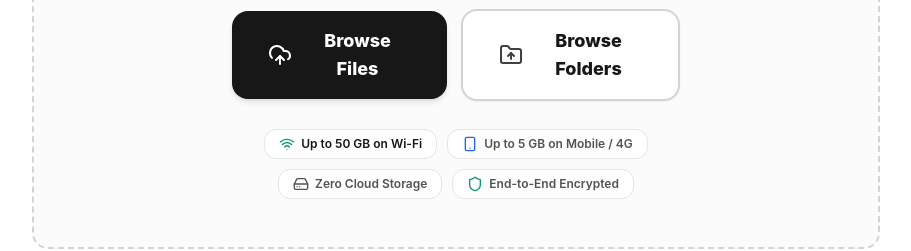
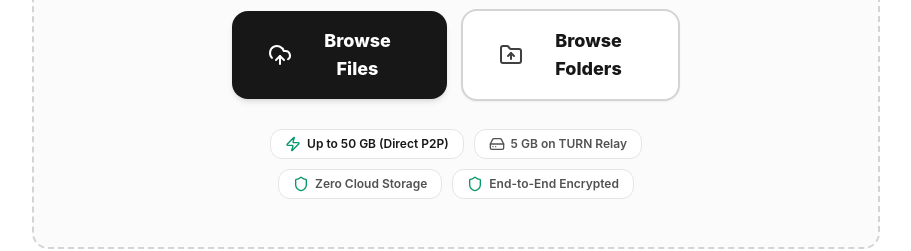
Before and after one commit to AhmedKhalid0/peerwarp, a Next.js app in the folder client/: page / in a window 1280 px wide. Shown: the part 800-1051 px from the top of the page, without its empty margins (184-1095 px from the left). Built offline with nearby package versions, Linux system fonts and the light colour scheme.

Commit message:
feat: clarify 50GB limit for any direct P2P connection without Hetzner TURN

```diff
--- a/client/src/app/page.tsx
+++ b/client/src/app/page.tsx
@@ -48,13 +48,13 @@ export default function HomePage() {
   const [joinCodeInput, setJoinCodeInput] = useState("");
   const [canInstallPwa, setCanInstallPwa] = useState(false);
   const [radarInvite, setRadarInvite] = useState<any | null>(null);
-  const MAX_WIFI_FILE_SIZE_BYTES = 50 * 1024 * 1024 * 1024; // 50 GB
+  const MAX_DIRECT_FILE_SIZE_BYTES = 50 * 1024 * 1024 * 1024; // 50 GB
   const MAX_RELAY_FILE_SIZE_BYTES = 5 * 1024 * 1024 * 1024; // 5 GB
   const [sizeWarning, setSizeWarning] = useState<string | null>(null);
 
   const handleFilesSelected = (newFiles: File[]) => {
     setSizeWarning(null);
-    const oversized = newFiles.find((f) => f.size > MAX_WIFI_FILE_SIZE_BYTES);
+    const oversized = newFiles.find((f) => f.size > MAX_DIRECT_FILE_SIZE_BYTES);
     if (oversized) {
       alert(`The file "${oversized.name}" exceeds the maximum limit of 50 GB.`);
       return;
@@ -63,7 +63,7 @@ export default function HomePage() {
     const large = newFiles.find((f) => f.size > MAX_RELAY_FILE_SIZE_BYTES);
     if (large) {
       setSizeWarning(
-        `⚡ Note: "${large.name}" is over 5 GB. Files over 5 GB transfer at maximum hardware speed directly over local Wi-Fi up to 50 GB. Mobile / Cloud TURN relay is disabled for files over 5 GB.`
+        `⚡ Note: "${large.name}" is over 5 GB. Large files (up to 50 GB) transfer directly peer-to-peer (on local Wi-Fi or direct internet) without server relay. If devices require the Hetzner TURN relay server, files are capped at 5 GB.`
       );
     }
 
@@ -280,7 +280,7 @@ export default function HomePage() {
 
           if (isRelay && current.file.size > MAX_RELAY_FILE_SIZE_BYTES) {
             throw new Error(
-              `Transfer blocked: "${current.name}" exceeds the 5 GB mobile / cloud TURN relay limit. Connect both devices to the same Wi-Fi network to transfer up to 50 GB directly.`
+              `Transfer blocked: "${current.name}" exceeds the 5 GB limit for TURN relay connections. Up to 50 GB is supported on any direct P2P connection (local Wi-Fi or direct internet) where the TURN relay server is not required.`
             );
           }
 
@@ -369,7 +369,7 @@ export default function HomePage() {
     },
     {
       q: "Is there any file size limit on PeerWarp?",
-      a: "On local Wi-Fi, you can transfer files up to 50 GB directly between devices with 0 KB internet data used and no cloud server relay. When transferring over mobile cellular networks or paths requiring our TURN relay, files are limited to 5 GB to protect mobile data quotas and server bandwidth.",
+      a: "Up to 50 GB is supported on any direct peer-to-peer connection (whether on local Wi-Fi or directly across the internet via STUN where TURN relay is not used). When transferring across restricted firewalls that force traffic through our Hetzner TURN relay server, files are capped at 5 GB to protect server bandwidth and resources.",
     },
     {
       q: "How does the Local Wi-Fi Direct Radar work?",
@@ -434,6 +434,7 @@ export default function HomePage() {
               Receive Files
             </button>
             <button
+              id="tab-radar"
               onClick={() => setActiveTab("radar")}
               className={`px-4 py-2 rounded-lg transition-all flex items-center gap-1.5 cursor-pointer ${
                 activeTab === "radar"
@@ -839,7 +840,7 @@ export default function HomePage() {
                 <tr>
                   <td className="p-4 sm:p-5 font-medium text-neutral-900 dark:text-neutral-100">File Size Limits</td>
                   <td className="p-4 sm:p-5 text-black dark:text-white font-medium flex items-center gap-1.5">
-                    <Check className="w-4 h-4 text-emerald-600" /> Up to 50 GB on Wi-Fi (5 GB on Mobile / TURN)
+                    <Check className="w-4 h-4 text-emerald-600" /> Up to 50 GB (Direct P2P) • 5 GB (TURN Relay)
                   </td>
                   <td className="p-4 sm:p-5 text-neutral-500 dark:text-neutral-400">Capped at 2 GB free unless you pay monthly</td>
                 </tr>
--- a/client/src/components/DropZone.tsx
+++ b/client/src/components/DropZone.tsx
@@ -187,15 +187,15 @@ export function DropZone({ onFilesSelected, disabled = false }: DropZoneProps) {
         {/* Value badges */}
         <div className="pt-3 flex flex-wrap items-center justify-center gap-2.5 text-xs text-neutral-600 dark:text-neutral-400">
           <span className="inline-flex items-center gap-1.5 px-3.5 py-1.5 rounded-xl bg-white dark:bg-neutral-800 border border-neutral-200 dark:border-neutral-700 shadow-xs font-semibold text-neutral-900 dark:text-neutral-100">
-            <Wifi className="w-4 h-4 text-emerald-600 dark:text-emerald-400" />
-            Up to 50 GB on Wi-Fi
-          </span>
-          <span className="inline-flex items-center gap-1.5 px-3.5 py-1.5 rounded-xl bg-white dark:bg-neutral-800 border border-neutral-200 dark:border-neutral-700 shadow-xs font-semibold">
-            <Smartphone className="w-4 h-4 text-blue-600 dark:text-blue-400" />
-            Up to 5 GB on Mobile / 4G
+            <Zap className="w-4 h-4 text-emerald-600 dark:text-emerald-400" />
+            Up to 50 GB (Direct P2P)
           </span>
           <span className="inline-flex items-center gap-1.5 px-3.5 py-1.5 rounded-xl bg-white dark:bg-neutral-800 border border-neutral-200 dark:border-neutral-700 shadow-xs font-semibold">
             <HardDrive className="w-4 h-4 text-neutral-600 dark:text-neutral-400" />
+            5 GB on TURN Relay
+          </span>
+          <span className="inline-flex items-center gap-1.5 px-3.5 py-1.5 rounded-xl bg-white dark:bg-neutral-800 border border-neutral-200 dark:border-neutral-700 shadow-xs font-semibold">
+            <Shield className="w-4 h-4 text-emerald-600 dark:text-emerald-400" />
             Zero Cloud Storage
           </span>
           <span className="inline-flex items-center gap-1.5 px-3.5 py-1.5 rounded-xl bg-white dark:bg-neutral-800 border border-neutral-200 dark:border-neutral-700 shadow-xs font-semibold">
--- a/client/test_wifi_direct_flow.js
+++ b/client/test_wifi_direct_flow.js
@@ -65,10 +65,10 @@ function sleep(ms) {
 
     // Step 2: Switch both to Wi-Fi Direct tab
     console.log("3. Switching both devices to 'Wi-Fi Direct' tab...");
-    const laptopRadarTab = await laptopPage.waitForSelector('button::-p-text("Wi-Fi Direct")');
+    const laptopRadarTab = await laptopPage.waitForSelector("#tab-radar, button::-p-text('Wi-Fi Direct')");
     await laptopRadarTab.click();
 
-    const mobileRadarTab = await mobilePage.waitForSelector('button::-p-text("Wi-Fi Direct")');
+    const mobileRadarTab = await mobilePage.waitForSelector("#tab-radar, button::-p-text('Wi-Fi Direct')");
     await mobileRadarTab.click();
 
     // Step 3: Await mutual discovery
```
